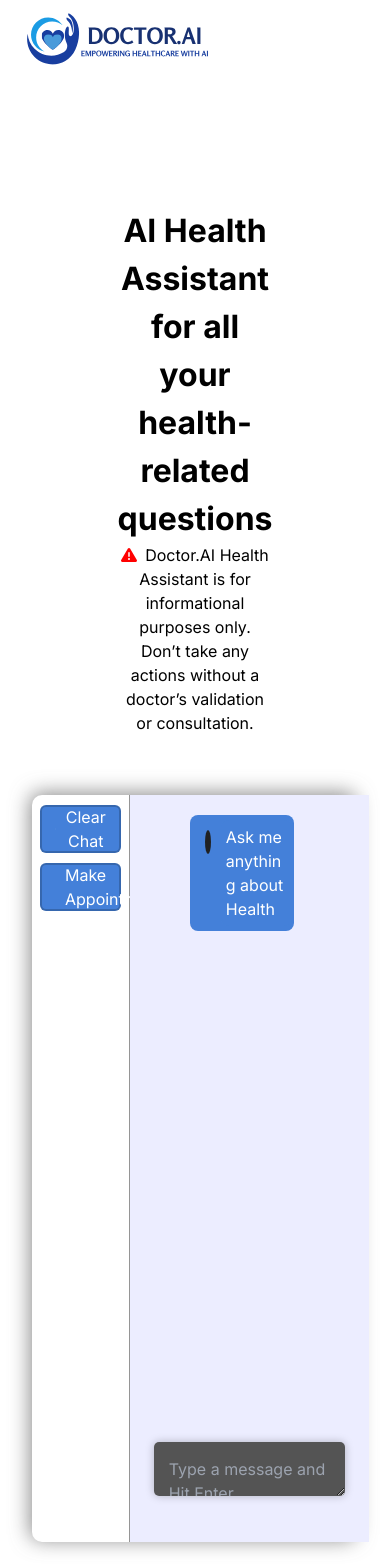
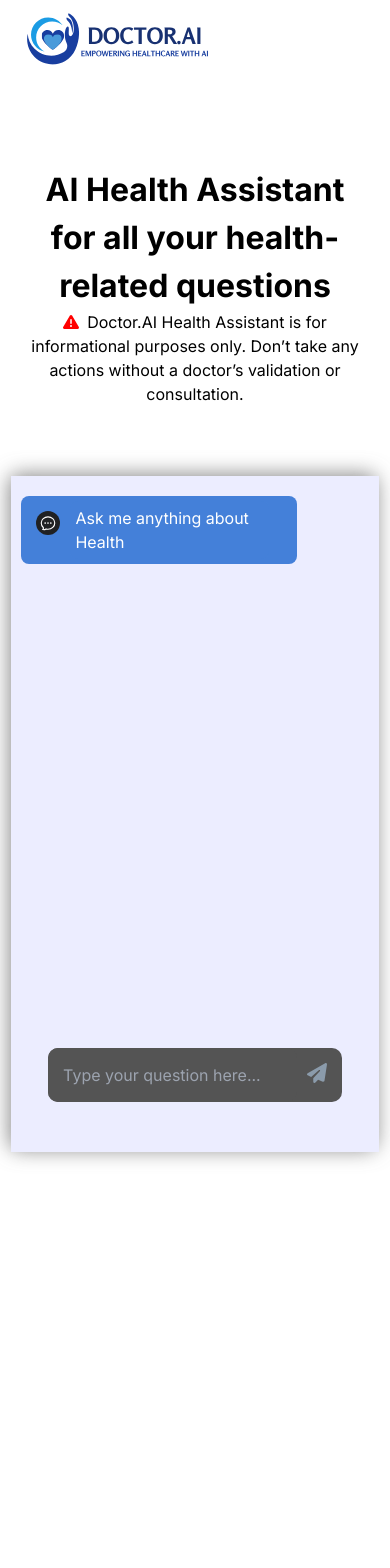
Before and after one commit to Anuragkumarsah/Hack4Bengal2.0, a React (Vite) app in the folder Frontend/: page /general/chat in a window 390 px wide. Shown: the top 1568 px of the page. After the commit the page ends 1213 px from the top, so only its background shows below. Built offline with nearby package versions, Linux system fonts and the light colour scheme; a web font is replaced by a local one.

Commit message:
fixed chat responsiveness

```diff
--- a/Frontend/src/components/Chat/Chat.css
+++ b/Frontend/src/components/Chat/Chat.css
@@ -137,19 +137,42 @@
   text-align: center;
 }
 
+.chatInput {
+  height: auto;
+  background-color: rgb(84, 84, 84);
+  margin: 10px 10%;
+  border-radius: 10px;
+  display: flex;
+  justify-content: space-between;
+}
+
 .inField {
-  min-width: 60%;
-  max-height: 450px;
+  width: 80%;
+  max-height: 250px;
+  resize: unset;
   /* overflow: hidden; */
   font-size: 16px;
   padding: 15px;
   forced-color-adjust: none;
-  border-radius: 5px;
-  box-shadow: #202123;
+  border-radius: 10px;
   background-color: rgb(84, 84, 84);
-  box-shadow: 0 0 8px 0 rgba(0, 0, 0, 0.25);
+  /* box-shadow: 0 0 8px 0 rgba(0, 0, 0, 0.25); */
   border: 0px;
   color: white;
+}
+
+.send_icon {
+  padding: 10px;
+  padding-right: 15px;
+  font-size: 20px;
+  color: #8b9bab;
+}
+
+.inField::placeholder {
+  font-size: 16px;
+  white-space: nowrap;
+  overflow: hidden;
+  text-overflow: ellipsis;
 }
 
 textarea:focus,
@@ -172,7 +195,7 @@ input:focus {
 @media (max-width: 992px) {
   .chat_container {
     width: 100%;
-    padding: clamp(2rem, calc(6vw - 12px), 4rem);
+    padding: clamp(0.5rem, calc(6vw - 12px), 1rem);
   }
   .chatApp {
     width: 100%;
@@ -181,3 +204,27 @@ input:focus {
     width: 80%;
   }
 }
+
+@media (max-width: 575px) {
+  .chat_container {
+    width: 100%;
+    padding: clamp(0.5rem, calc(6vw - 12px), 1rem);
+    margin: 0px !important;
+  }
+  .chat_header_text {
+    padding: 10px;
+  }
+  .left-panel {
+    display: none;
+  }
+  .main_chat {
+    margin: 20px 0;
+  }
+  .chatApp {
+    width: 100%;
+    height: 80vh;
+  }
+  .inField {
+    width: 92%;
+  }
+}
--- a/Frontend/src/components/Chat/Chat.jsx
+++ b/Frontend/src/components/Chat/Chat.jsx
@@ -3,7 +3,7 @@ import { useEffect, useState, useRef } from "react";
 import axios from "axios";
 import { Link } from "react-router-dom";
 import { FontAwesomeIcon } from "@fortawesome/react-fontawesome";
-import { faTriangleExclamation } from "@fortawesome/free-solid-svg-icons";
+import { faTriangleExclamation,faPaperPlane } from "@fortawesome/free-solid-svg-icons";
 
 function Chat() {
   const [input, setInput] = useState();
@@ -13,6 +13,7 @@ function Chat() {
   const [selectModel, setSelectmodel] = useState(null);
   const [model, setModel] = useState([]);
   const count = useRef("");
+  const textRef = useRef(null);
   //   const handelSumbit = async (e) => {
   //     e.preventDefault();
   //     const chatLog = [...chats, { user: "me", chat: input }];
@@ -81,6 +82,12 @@ function Chat() {
       handelSumbit(e);
     }
   };
+
+  const adjustHeight = () => {
+    const element = textRef.current;
+    element.style.height = "auto";
+    element.style.height = element.scrollHeight + "px";
+  }
 
   return (
     <div className="chat_container">
@@ -187,17 +194,20 @@ function Chat() {
               )}
           </div>
           <div className="chatBox">
-            <form onSubmit={handelSumbit}>
+            <div className="chatInput">
               <textarea
-                placeholder="Type a message and Hit Enter..."
+                placeholder="Type your question here..."
                 type="text"
                 value={input}
                 className="inField"
                 onChange={(e) => setInput(e.target.value)}
                 rows="1"
+                ref={textRef}
+                onInput={adjustHeight}
                 onKeyDown={onPressEnter}
               />
-            </form>
+              <button onClick={(e) => handelSumbit(e)}><FontAwesomeIcon className="send_icon" icon={faPaperPlane} /></button>
+              </div>
           </div>
         </section>
       </div>
--- a/Frontend/src/pages/Home/Home.css
+++ b/Frontend/src/pages/Home/Home.css
@@ -246,5 +246,6 @@
       justify-content: center;
       align-items: center;
       flex-direction: column;
+      margin: 50px 0 20px 0;
     }
   }
--- a/Frontend/src/pages/Home/Home.jsx
+++ b/Frontend/src/pages/Home/Home.jsx
@@ -58,7 +58,7 @@ const Home = () => {
           </div>
         </div>
         <hr />
-        <div>
+        <div className="chat_container">
           <Chat />
         </div>
         <div className="bottomBody">
```
